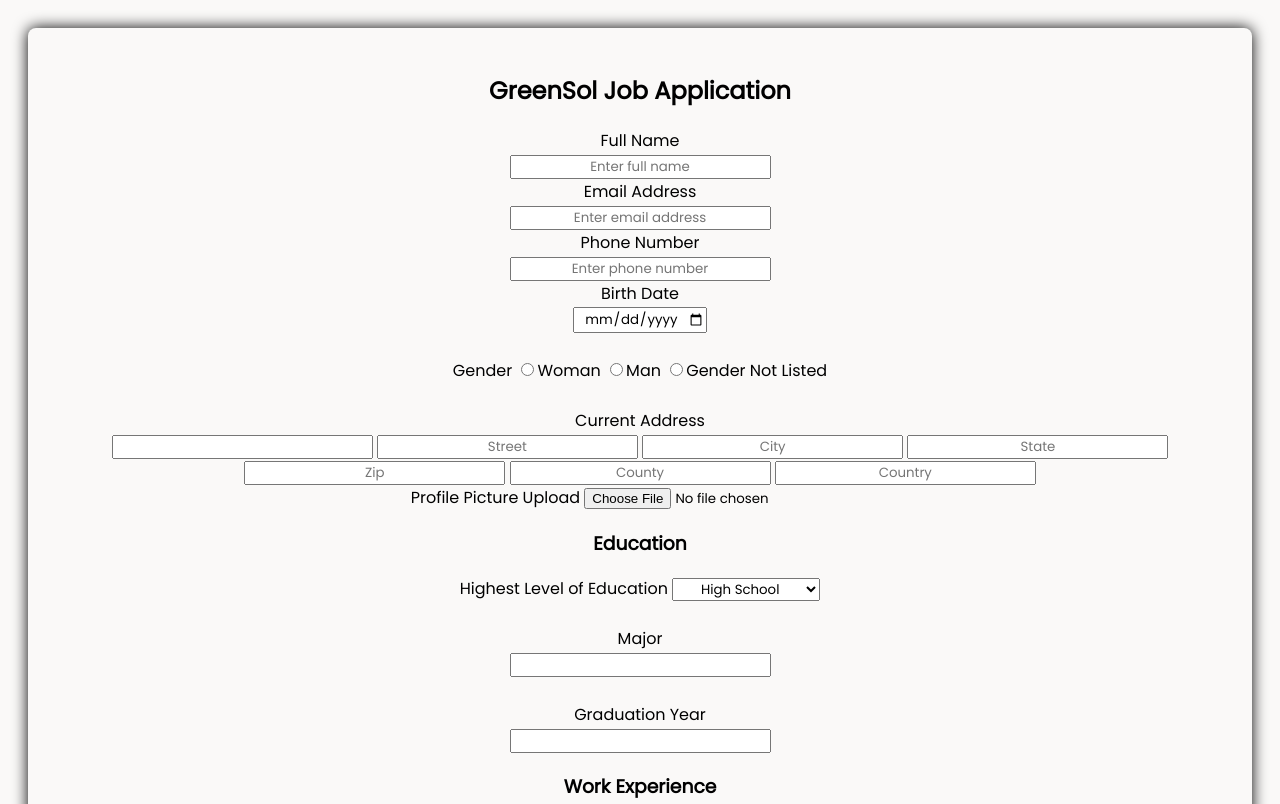
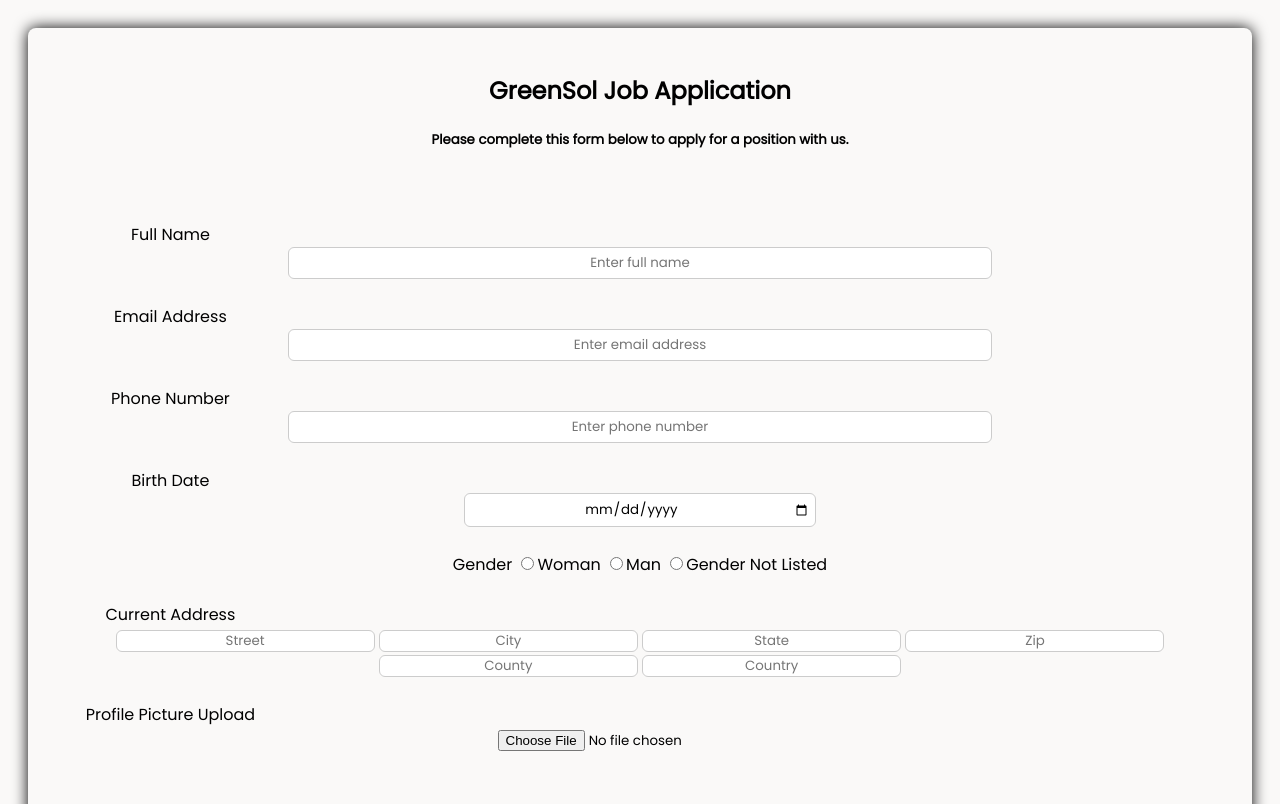
Before and after one commit to NatayaP/GreenSol_JobApp, a plain HTML site: page src/index.html in a window 1280 px wide. Shown: the top 804 px of the page. Drawn offline with Linux system fonts and the light colour scheme.

Commit message:
feat: Added 2nd css file

```diff
--- a/src/index.html
+++ b/src/index.html
@@ -3,7 +3,9 @@
 <head>
    <meta charset="UTF-8">
    <link rel=" stylesheet" href="style.css">
+   <!-- <> -->
    <meta name="viewport" content="width=device-width, initial-scale=1.0">
+
 </head>
 <body>
     <div class="container">
@@ -11,34 +13,34 @@
         <div class="div2"></div>
         <div class="div3"></div>
       </div> -->
-<h2> GreenSol Job Application </h2>
+<h2 link href='https://unpkg.com/css.gg@2.0.0/icons/css/briefcase.css' rel='stylesheet'> GreenSol Job Application </h2>
+<h5> Please complete this form below to apply for a position with us.</h5><br>
 
     <form action="/action_page.php">
-        <label for="fullname">Full Name
+        <br><label for="fullname">Full Name
         </label><br>
         <input type="text" placeholder="Enter full name" id="fullname" name="fullname"><br>
 
-        <label for="email">Email Address
+        <br><label for="email">Email Address
         </label><br>
         <input type="email" placeholder="Enter email address" id="email" name="email"><br>
 
-        <label for="tel"> Phone Number
+       <br> <label for="tel"> Phone Number
         </label><br>
         <input type="tel" placeholder="Enter phone number" id="tel" name="phone"><br>
 
-        <label for="date">Birth Date
+       <br> <label for="date">Birth Date
         </label><br>
         <input type="date" id="date" name="date"><br>
 
-       <br> <label for="radio">Gender</label>
+       <br> <label2 class="Gender" for="radio">Gender</label>
         <input type="radio" id="radio" name="gender" value="woman">Woman
         <input type="radio"  name="gender" value="man">Man
         <input type="radio" name="gender" value="other gender">Gender Not Listed<br>
 
        <br> <div class="form-group">
-            <label for="text">Current Address
+            <label class="Address">Current Address
             </label><br>
-            <input type="text">
             <input type="street"
                    class="form-control"
                    id="autocomplete"
@@ -67,7 +69,7 @@
             <input type="country"
                    class="form-control"
                    id="inputCountry"
-                   placeholder="Country">
+                   placeholder="Country"><br>
         <!-- </div> -->
 
        <br> <label for="myFile"> Profile Picture Upload</label>
@@ -93,7 +95,7 @@
     </label><br>
     <input type="text" id="text" name="text"><br>
 
-    <br><label for="number">Graduation Year
+    <br><label class="Number">Graduation Year
     </label><br>
     <input type="number" id="number" name="number"><br>
 <!-- </div> -->
@@ -117,17 +119,15 @@
 </label><br>
     <input type="date" id="end date" name="date"><br>
 
-    <br><p><label for="job responsibilities">Job Responsibilities
+    <br><p><label class="job responsibilities">Job Responsibilities
 </label></p>
     <textarea id="job responsibilities" name="job responsibilities" rows="4" cols="50"></textarea><br>
 
-        <br><label for="current employment">Currently Employed Here
-    </label><br>
-        <input type="checkbox" id="current employment" name="current employment"><br>
+        <br><label class="Employment">Currently Employed Here
+    </label>
+        <input type="checkbox" id="current employment" name="current employment">
 </div>
 </form>
-
-<br><input type="submit" value="Submit">
 
 <a href="#" class="next">Next &raquo;</a>
 <a href="#" class="next round"></a>
--- a/src/style.css
+++ b/src/style.css
@@ -1,10 +1,11 @@
 /* Google Fonts - Poppins */
 
 @import url('https://fonts.googleapis.com/css2?family=Poppins&display=swap');
+@import url('https://unpkg.com/css.gg@2.0.0/icons/css/briefcase.css');
+
 
 *{
     text-align: center;
-    margin: o;
     padding: 0;
     box-sizing: border-box;
     font-family: "Poppins", sans-serif;
@@ -15,6 +16,7 @@ body {
     justify-content: center;
     padding: 20px;
     background:#FAF9F8 ;
+    display: grid;
 }
 .container{
     position: relative;
@@ -24,6 +26,97 @@ body {
     border-radius: 8px;
     box-shadow: 0 0 15px;
 }
-.div1, .div2, .div3 {
+.container h2,h5{
+  text-align: center;
+}
+input[type=text], select {
+    width: 60%;
+    border-radius: 6px;
+    box-sizing: border-box;
+    border: 1px solid #ccc;
+    padding: 5px 5px;
+}
+input[type=email],select{
+    width: 60%;
+    border-radius: 6px;
+    box-sizing: border-box;
+    border: 1px solid #ccc;
+    padding: 5px 5px;
+}
+input[type=tel],select{
+    width: 60%;
+    border-radius: 6px;
+    box-sizing: border-box;
+    border: 1px solid #ccc;
+    padding: 5px 5px;
+}
+input[type=date],select{
+    width: 30%;
+    border-radius: 6px;
+    box-sizing: border-box;
+    border: 1px solid #ccc;
+    padding: 5px 5px;
+}
+input[type=street],select{
+    border-radius: 6px;
+    box-sizing: border-box;
+    border: 1px solid #ccc;
+}
+input[type=city],select{
+    border-radius: 6px;
+    box-sizing: border-box;
+    border: 1px solid #ccc;
+}
+input[type=state],select{
+    border-radius: 6px;
+    box-sizing: border-box;
+    border: 1px solid #ccc;
+}
+input[type=zip],select{
+    border-radius: 6px;
+    box-sizing: border-box;
+    border: 1px solid #ccc;
+}
+input[type=county],select{
+    border-radius: 6px;
+    box-sizing: border-box;
+    border: 1px solid #ccc;
+}
+input[type=country],select{
+    border-radius: 6px;
+    box-sizing: border-box;
+    border: 1px solid #ccc;
+}
+label{
+    margin-right: 80%;
 
 }
+.Gender{
+   margin-top: 10%;
+    margin-right: 80%;
+    justify-content: space-evenly;
+    padding-top: 10%;
+}
+input[type=file], select{
+    align-items: center;
+}
+h3{
+    margin-top: 6%;
+}
+input[type=number],select{
+    border-radius: 6px;
+    box-sizing: border-box;
+    border: 1px solid #ccc;
+}
+.checkbox-group{
+    display: flex;
+    flex-wrap: wrap;
+    gap: 10px;
+}
+.checkbox-group label{
+    gap: 5px ;
+    margin: 15px;
+}
+.Employment{
+
+}
--- /dev/null
+++ b/src/style2.css
@@ -0,0 +1,66 @@
+@import url('https://fonts.googleapis.com/css2?family=Poppins&display=swap');
+@import url('https://unpkg.com/css.gg@2.0.0/icons/css/briefcase.css');
+
+*{
+    text-align: center;
+    padding: 0;
+    box-sizing: border-box;
+    font-family: "Poppins", sans-serif;
+}
+body {
+    min-height: 100vh;
+    align-items: center;
+    justify-content: center;
+    padding: 20px;
+    background:#FAF9F8 ;
+    display: grid;
+}
+.container{
+    position: relative;
+    width: 100%;
+    height: 100%;
+    padding:25px;
+    border-radius: 8px;
+    box-shadow: 0 0 15px;
+}
+.container {
+    text-align: left;
+}
+input[type=date], select {
+    width: 60%;
+    border-radius: 6px;
+    box-sizing: border-box;
+    border: 1px solid #ccc;
+    padding: 5px 5px;
+    margin-left: 20%;
+}
+input[type=time], select {
+    width: 60%;
+    border-radius: 6px;
+    box-sizing: border-box;
+    border: 1px solid #ccc;
+    padding: 5px 5px;
+    margin-left: 20%;
+}
+.Location{
+    margin-top: 10%;
+    margin-right: 10%;
+    justify-content: space-between;
+    padding-top: 10%;
+}
+input[type=url], select {
+    width: 60%;
+    border-radius: 6px;
+    box-sizing: border-box;
+    border: 1px solid #ccc;
+    padding: 5px 5px;
+    margin-left: 20%;
+}
+label{
+    text-align: left;
+}
+.file-upload-container {
+    flex-direction: column;
+    align-items: center;
+    /* justify-content: center; */
+}
```
Also changed, not shown: src/skills.html (+32 -30 lines).
